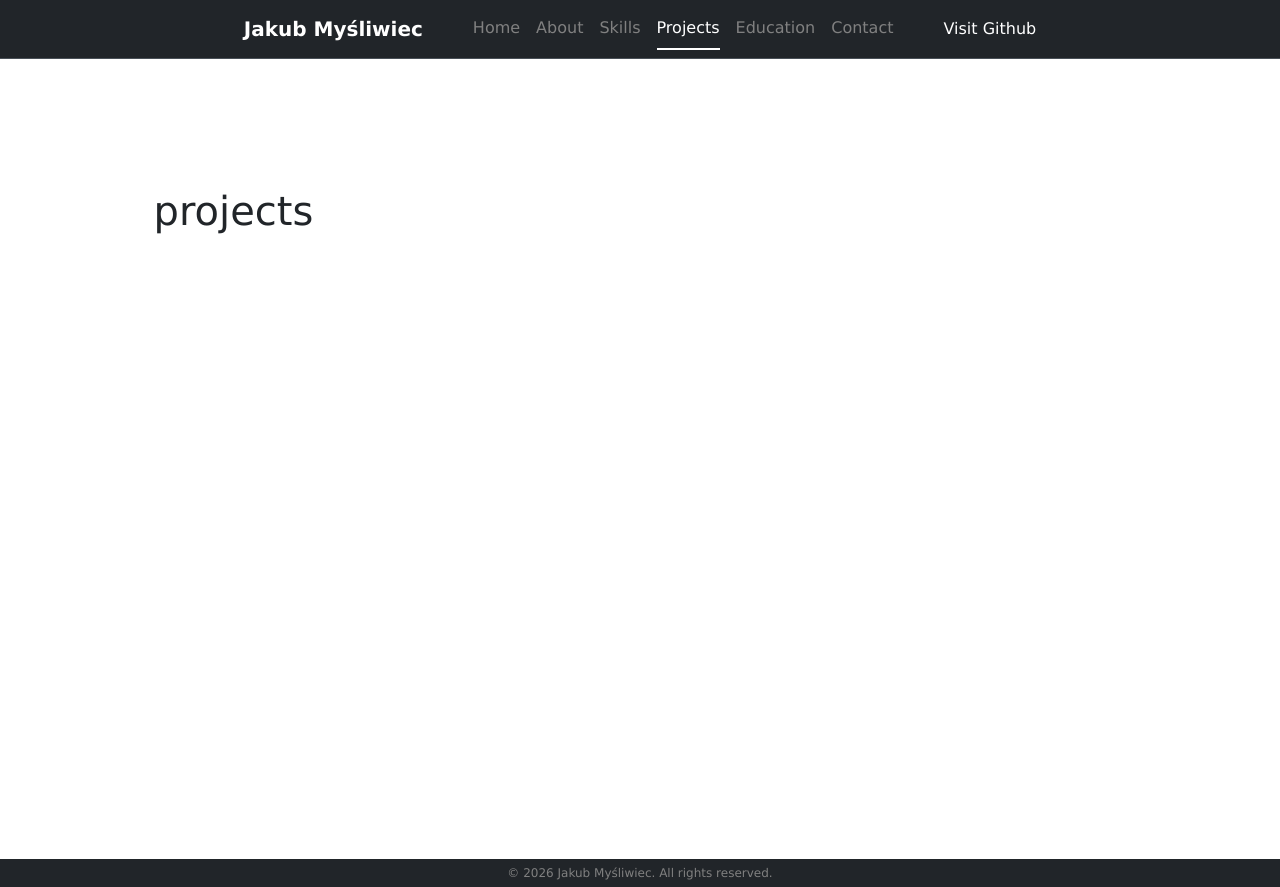
After one commit to mysliwego/Portfolio, a Flask app: page /projects in a window 1280 px wide. The commit adds this page. Run offline with Flask 3, Linux system fonts and the light colour scheme; some libraries are stand-ins or nearby versions.

Commit message:
Add projects page

```diff
--- a/app.py
+++ b/app.py
@@ -14,5 +14,9 @@ def about():
 def skills():
     return render_template("skills.html")
 
+@app.route("/projects")
+def projects():
+    return render_template("projects.html")
+
 if __name__ == "__main__":
     app.run(debug=1)
--- a/templates/layout.html
+++ b/templates/layout.html
@@ -29,7 +29,7 @@
                 <a class="nav-link {% if request.endpoint == 'skills' %}active{% endif %}" href="{{ url_for('skills') }}">Skills</a>
             </li>
             <li class="nav-item">
-                <a class="nav-link" href="#">Projects</a>
+                <a class="nav-link {% if request.endpoint == 'projects' %}active{% endif %}" href="{{ url_for('projects') }}">Projects</a>
             </li>
             <li class="nav-item">
                 <a class="nav-link" href="#">Education</a>
--- /dev/null
+++ b/templates/projects.html
@@ -0,0 +1,13 @@
+{% extends "layout.html" %}
+
+{% block title %}Projects{% endblock %}
+
+{% block content %}
+    <section class="section">
+        <h1>projects</h1>
+
+        <div class="projects-container">
+
+        </div>
+    </section>
+{% endblock %}
```
